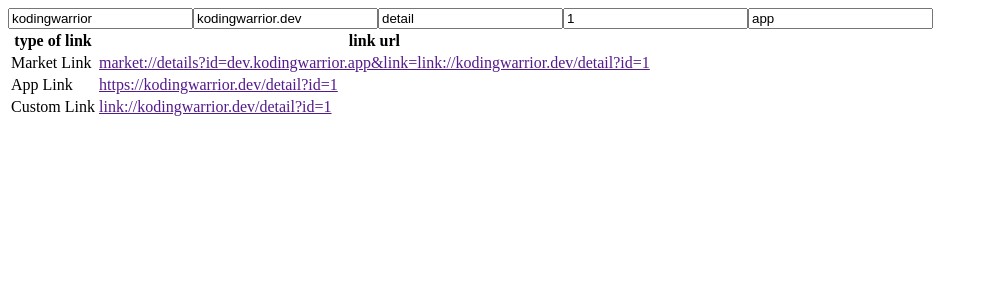
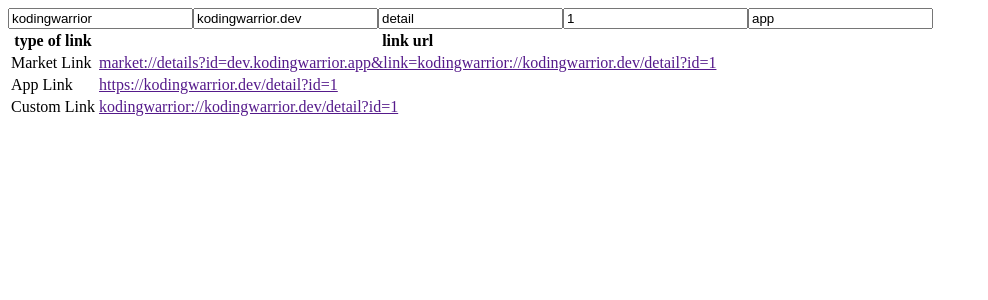
Before and after one commit to malkoG/app-link-test, a Next.js app: page / in a window 1280 px wide. Shown: the top 300 px of the page, without its empty margins (0-988 px from the left). Built offline with nearby package versions, Linux system fonts and the light colour scheme.

Commit message:
scheme 바꿔치기

```diff
--- a/pages/index.js
+++ b/pages/index.js
@@ -15,7 +15,7 @@ export default function Home() {
 
   useEffect(() => {
     const [domain1, domain2] = host.split('.')
-    const resultCustomLink = `link://${host}/${pathPrefix}?id=${parameter}`
+    const resultCustomLink = `${scheme}://${host}/${pathPrefix}?id=${parameter}`
     const marketRewrittenUrl = encodeURI(resultCustomLink)
     const resultMarketLink = `market://details?id=${domain2}.${domain1}.${projectName}&link=${marketRewrittenUrl}`
     const resultIntentLink = `intent://${host}/${pathPrefix}?id=${parameter}`
```
